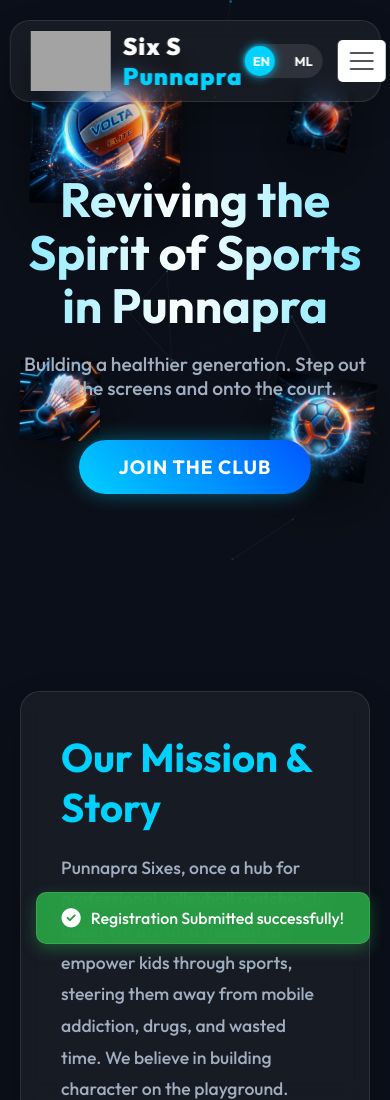
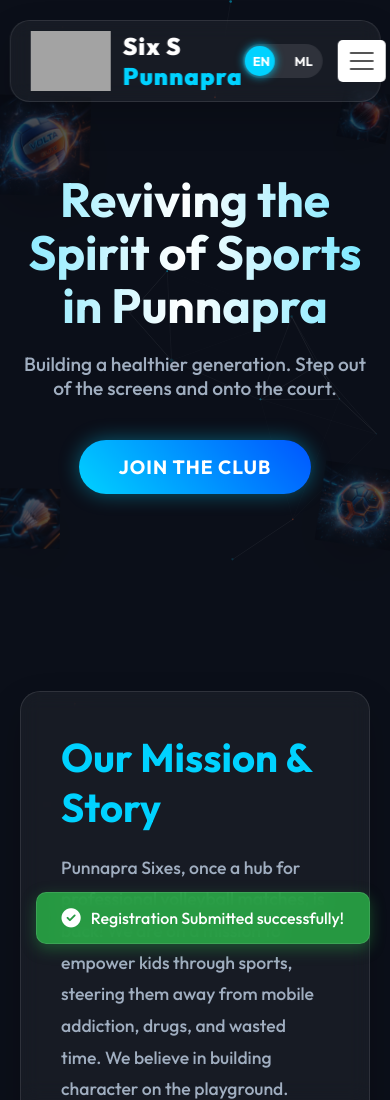
Before and after one commit to red-eye86/Six-S-Punnapra, a plain HTML site: page index.html in a window 390 px wide. Shown: the top 1100 px of the page. Drawn offline with nearby package versions, Linux system fonts and the light colour scheme; grey boxes are pictures that could not be loaded; animation ran at ten frames a second.

Commit message:
Fix overlapping floating sports images on mobile devices

```diff
--- a/index.html
+++ b/index.html
@@ -5,7 +5,7 @@
     <meta name="viewport" content="width=device-width, initial-scale=1.0">
     <title>Punnapra Sixes - Reviving the Spirit of Sports</title>
     <meta name="description" content="Punnapra Sixes is reviving sports in Punnapra. Step out of the screens and onto the court for volleyball, football, cricket, and more.">
-    <link rel="stylesheet" href="styles.css?v=21">
+    <link rel="stylesheet" href="styles.css?v=22">
     <link href="https://fonts.googleapis.com/css2?family=Outfit:wght@300;500;700;900&family=Noto+Sans+Malayalam:wght@400;700&display=swap" rel="stylesheet">
     <link rel="stylesheet" href="https://cdnjs.cloudflare.com/ajax/libs/font-awesome/6.4.0/css/all.min.css">
 </head>
@@ -279,6 +279,6 @@
     </footer>
 
     <script src="https://cdn.jsdelivr.net/particles.js/2.0.0/particles.min.js"></script>
-    <script src="main.js?v=20"></script>
+    <script src="main.js?v=22"></script>
 </body>
 </html>
--- a/styles.css
+++ b/styles.css
@@ -925,10 +925,10 @@ input:focus {
 
 /* Mobile Responsiveness */
 @media(max-width: 768px) {
-    .vball { width: 150px; top: 10%; }
-    .fball { width: 100px; bottom: 15%; right: 5%; }
-    .cball { width: 60px; top: 20%; right: 10%; }
-    .shuttle { width: 80px; bottom: 25%; left: 5%; }
+    .vball { width: 100px; top: 100px; left: -10px; opacity: 0.3; }
+    .fball { width: 80px; bottom: 20px; right: -10px; opacity: 0.3; }
+    .cball { width: 50px; top: 120px; right: 0; opacity: 0.3; }
+    .shuttle { width: 60px; bottom: 40px; left: 0; opacity: 0.3; }
 
     .tabs-container { padding: 15px; }
     .tabs-content { padding: 15px; }
```
